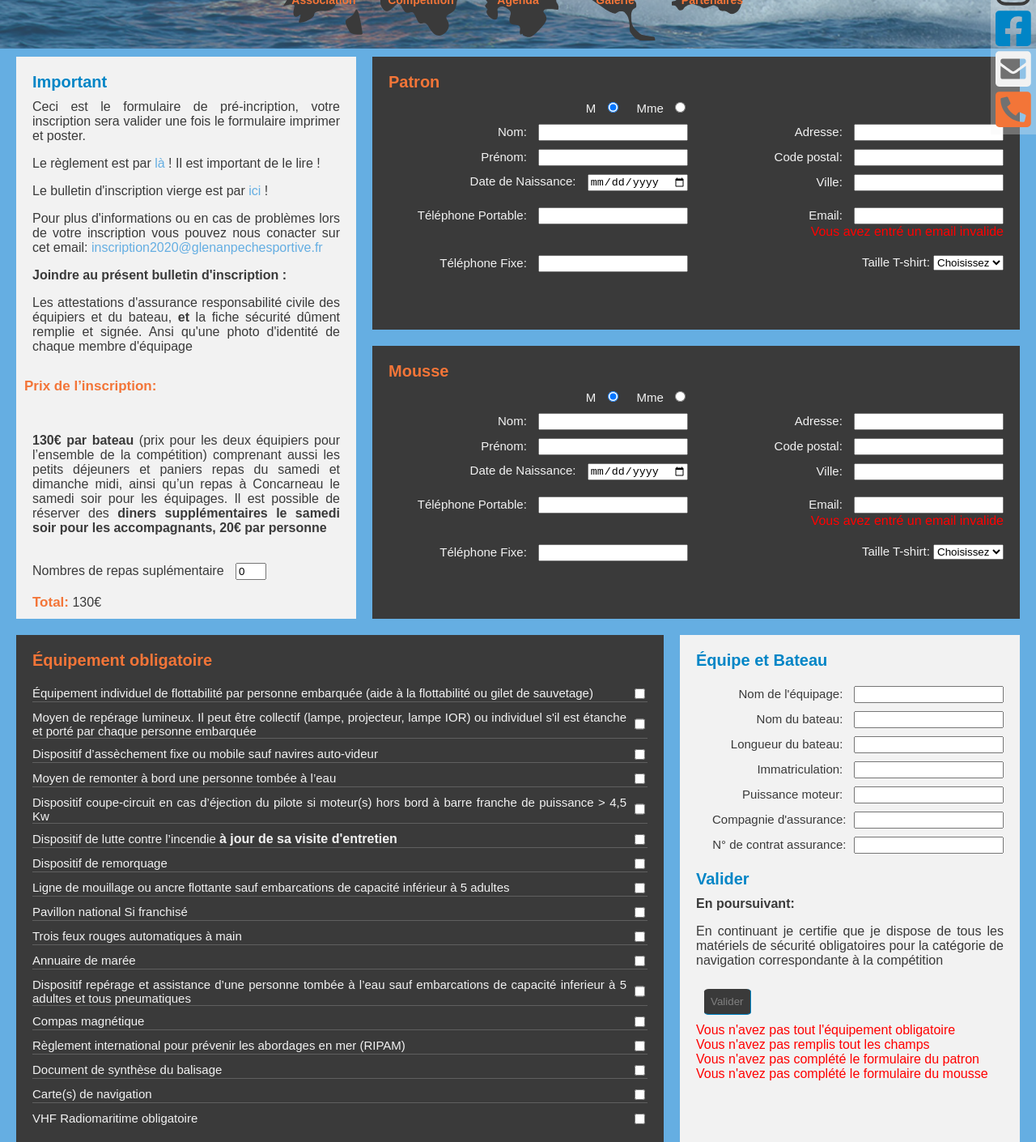
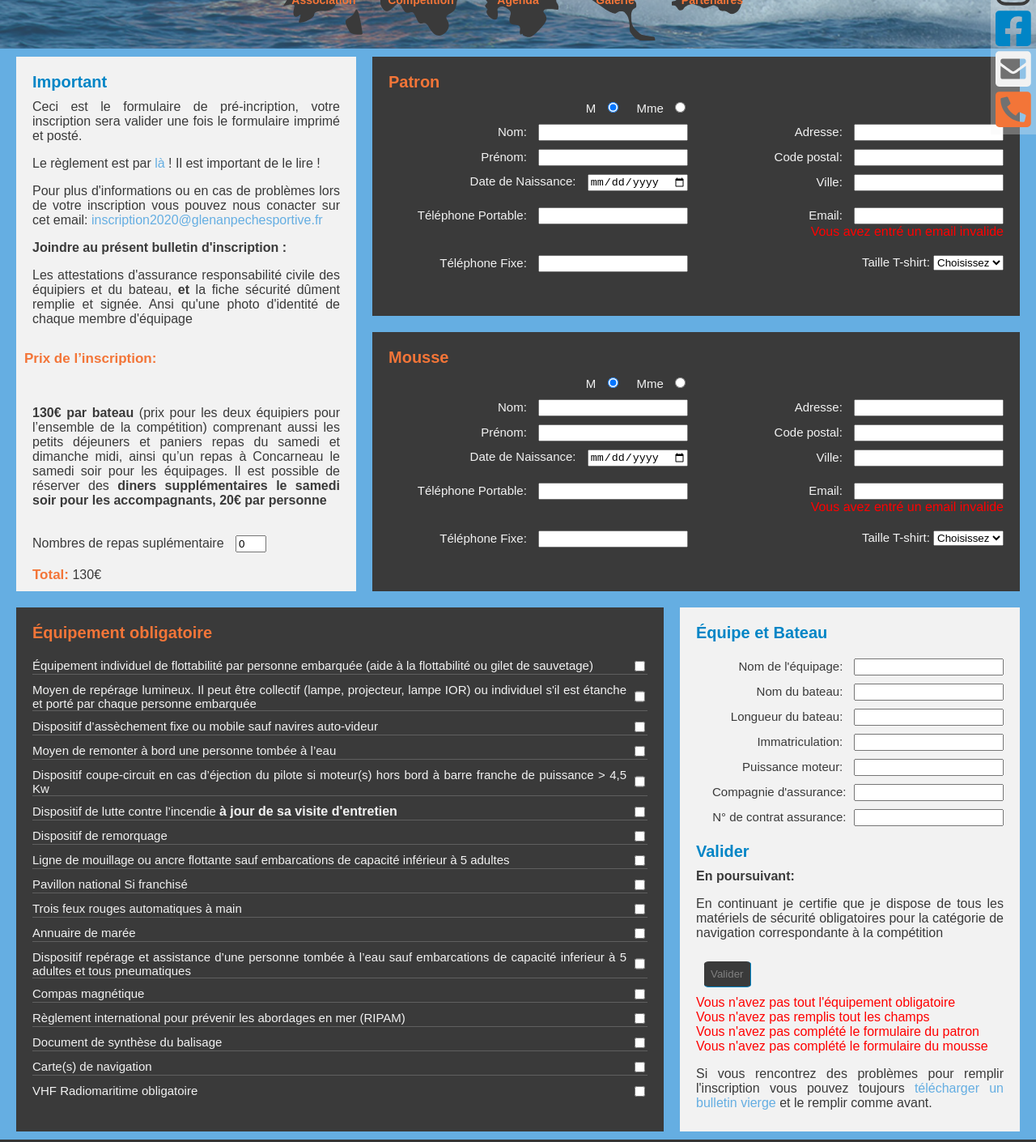
Before and after one commit to mkervabo/GlenanPecheSportive, a Vue app: page /subscription in a window 1280 px wide. Shown: the part 340-1750 px from the top of the page at 81% size. Built offline with nearby package versions, Linux system fonts and the light colour scheme.

Commit message:
move pdf vierge

```diff
--- a/src/views/Subscription.vue
+++ b/src/views/Subscription.vue
@@ -5,18 +5,13 @@
         <h2 class="subscription-title dark-blue">Important</h2>
         <div class="rules-content dark-olive">
           Ceci est le formulaire de pré-incription, votre inscription sera
-          valider une fois le formulaire imprimer et poster.
+          valider une fois le formulaire imprimé et posté.
           <p class="contest-content">
             Le règlement est par
             <a class="link" href="/contest/Reglement-open-des-Glenan-2020.pdf"
               >là</a
             >
             ! Il est important de le lire !
-          </p>
-          <p class="contest-content">
-            Le bulletin d'inscription vierge est par
-            <a class="link" href="/contest/inscription-2020.pdf">ici</a>
-            !
           </p>
           <p class="contest-content">
             Pour plus d'informations ou en cas de problèmes lors de votre
@@ -331,6 +326,14 @@
           <p v-show="!($refs.mousse && $refs.mousse.isOk)" class="form-error">
             Vous n'avez pas complété le formulaire du mousse
           </p>
+          <p class="contest-content">
+            Si vous rencontrez des problèmes pour remplir l'inscription vous
+            pouvez toujours
+            <a class="link" href="/contest/inscription-2020.pdf"
+              >télécharger un bulletin vierge</a
+            >
+            et le remplir comme avant.
+          </p>
         </div>
       </div>
     </div>
```
